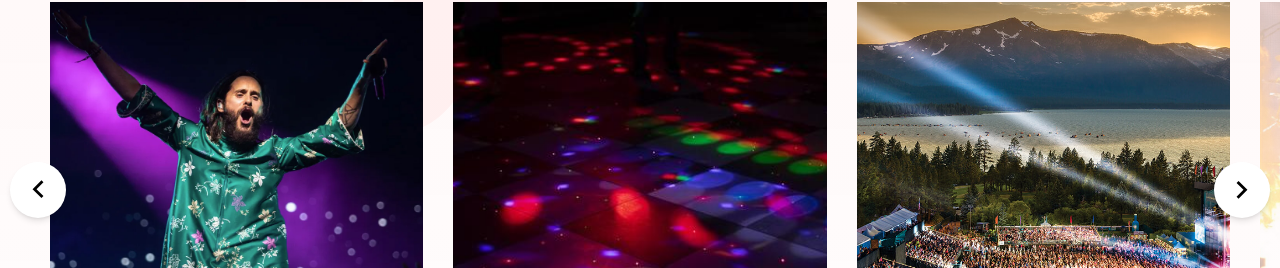
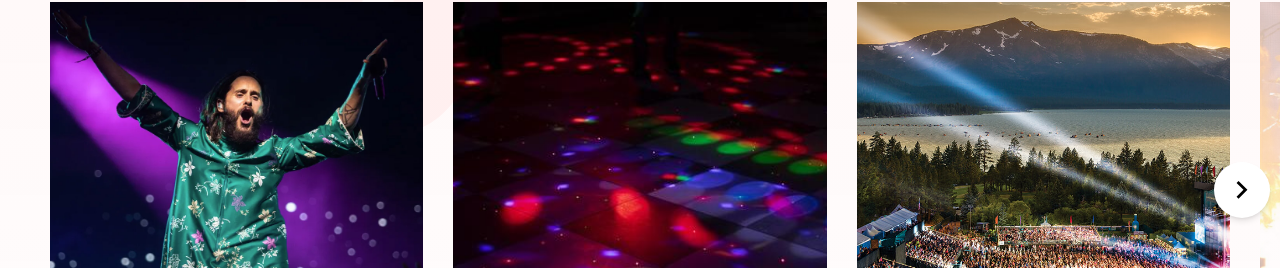
Before and after one commit to late-exairu/musik, a React (Vite) app: page / in a window 1280 px wide. Shown: the part 7402-7670 px from the top of the page. Built offline with nearby package versions, Linux system fonts and the light colour scheme.

Commit message:
Update Gallery navigation buttons

```diff
--- a/src/components/Gallery.jsx
+++ b/src/components/Gallery.jsx
@@ -44,10 +44,10 @@ export default function Testimonials({ title, list }) {
             }}
             className="overflow-visible"
           >
-            <div className="swiper-prev swiper-button-prev absolute -left-10 top-40 z-10 hidden h-14 w-14 cursor-pointer items-center justify-center rounded-full bg-white shadow-md lg:flex 2xl:-left-36">
+            <div className="swiper-prev swiper-button-prev absolute -left-10 top-40 z-10 hidden h-14 w-14 cursor-pointer items-center justify-center rounded-full bg-white shadow-md transition-all lg:flex 2xl:-left-36 [&.swiper-button-disabled]:invisible [&.swiper-button-disabled]:opacity-0">
               <Icons className="w-3" icon="sliderArrow" />
             </div>
-            <div className="swiper-next swiper-button-prev absolute -right-10 top-40 z-10 hidden h-14 w-14 cursor-pointer items-center justify-center rounded-full  bg-white shadow-md lg:flex 2xl:-right-36">
+            <div className="swiper-next swiper-button-prev absolute -right-10 top-40 z-10 hidden h-14 w-14 cursor-pointer items-center justify-center rounded-full bg-white  shadow-md transition-all lg:flex 2xl:-right-36 [&.swiper-button-disabled]:invisible [&.swiper-button-disabled]:opacity-0">
               <Icons className="w-3 rotate-180" icon="sliderArrow" />
             </div>
             {list.map((item, index) => (
```
